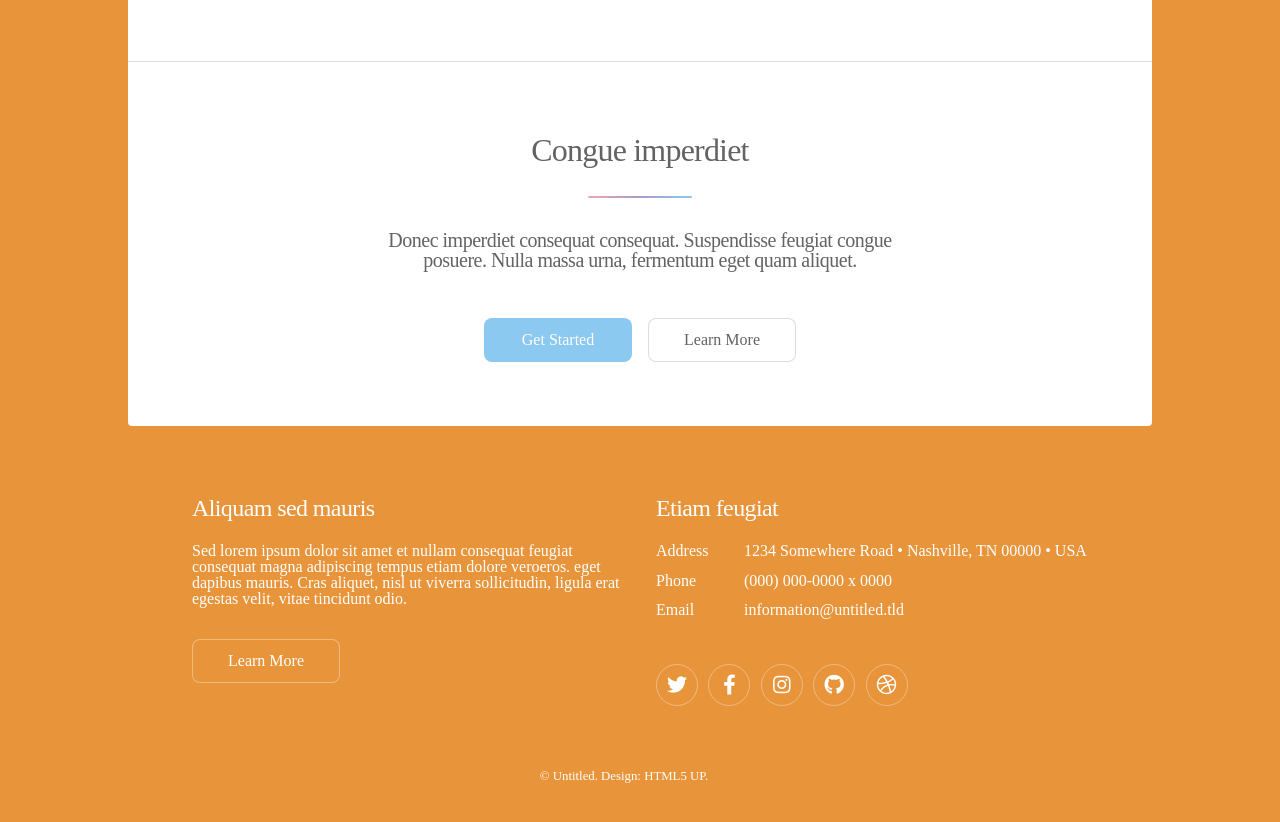
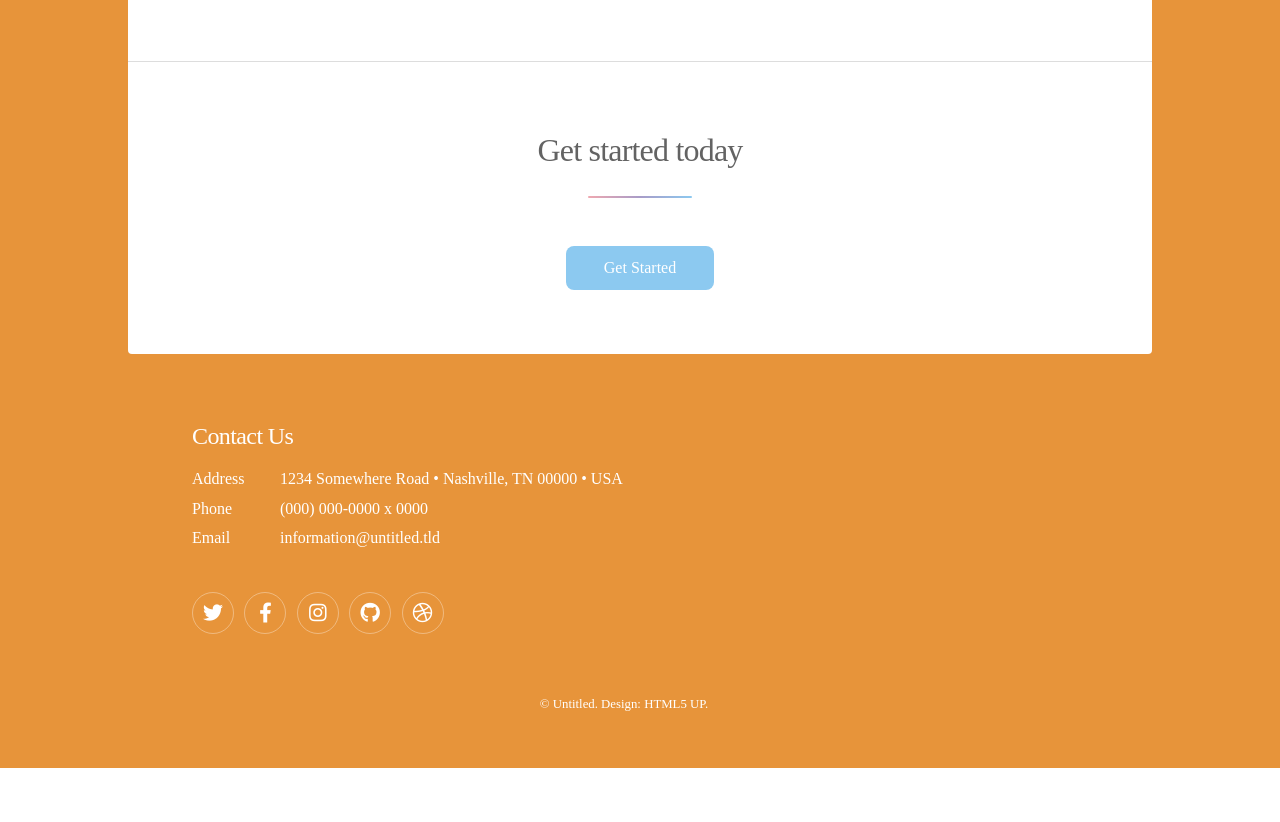
Before and after one commit to Ayoitsjason/Coursera_React, a React (Create React App) app in the folder confusion/: page / in a window 1280 px wide. Shown: the part 2380-3202 px from the top of the page. After the commit the page ends 3148 px from the top, so only its background shows below. Built offline with nearby package versions, Linux system fonts and the light colour scheme.

Commit message:
Edit footer material on splash page

```diff
--- a/confusion/src/components/splash/SplashComponent.js
+++ b/confusion/src/components/splash/SplashComponent.js
@@ -164,23 +164,13 @@ const SplashComponent = () => {
           {/* <!-- Get Started --> */}
           <section id="cta" className="main special">
             <header className="major">
-              <h2>Congue imperdiet</h2>
-              <p>
-                Donec imperdiet consequat consequat. Suspendisse feugiat congue
-                <br />
-                posuere. Nulla massa urna, fermentum eget quam aliquet.
-              </p>
+              <h2>Get started today</h2>
             </header>
             <footer className="major">
               <ul className="actions special">
                 <li>
                   <a href="generic.html" className="button primary">
                     Get Started
-                  </a>
-                </li>
-                <li>
-                  <a href="generic.html" className="button">
-                    Learn More
                   </a>
                 </li>
               </ul>
@@ -191,23 +181,7 @@ const SplashComponent = () => {
         {/* <!-- Footer --> */}
         <footer id="footer">
           <section>
-            <h2>Aliquam sed mauris</h2>
-            <p>
-              Sed lorem ipsum dolor sit amet et nullam consequat feugiat
-              consequat magna adipiscing tempus etiam dolore veroeros. eget
-              dapibus mauris. Cras aliquet, nisl ut viverra sollicitudin, ligula
-              erat egestas velit, vitae tincidunt odio.
-            </p>
-            <ul className="actions">
-              <li>
-                <a href="generic.html" className="button">
-                  Learn More
-                </a>
-              </li>
-            </ul>
-          </section>
-          <section>
-            <h2>Etiam feugiat</h2>
+            <h2>Contact Us</h2>
             <dl className="alt">
               <dt>Address</dt>
               <dd>1234 Somewhere Road &bull; Nashville, TN 00000 &bull; USA</dd>
```
